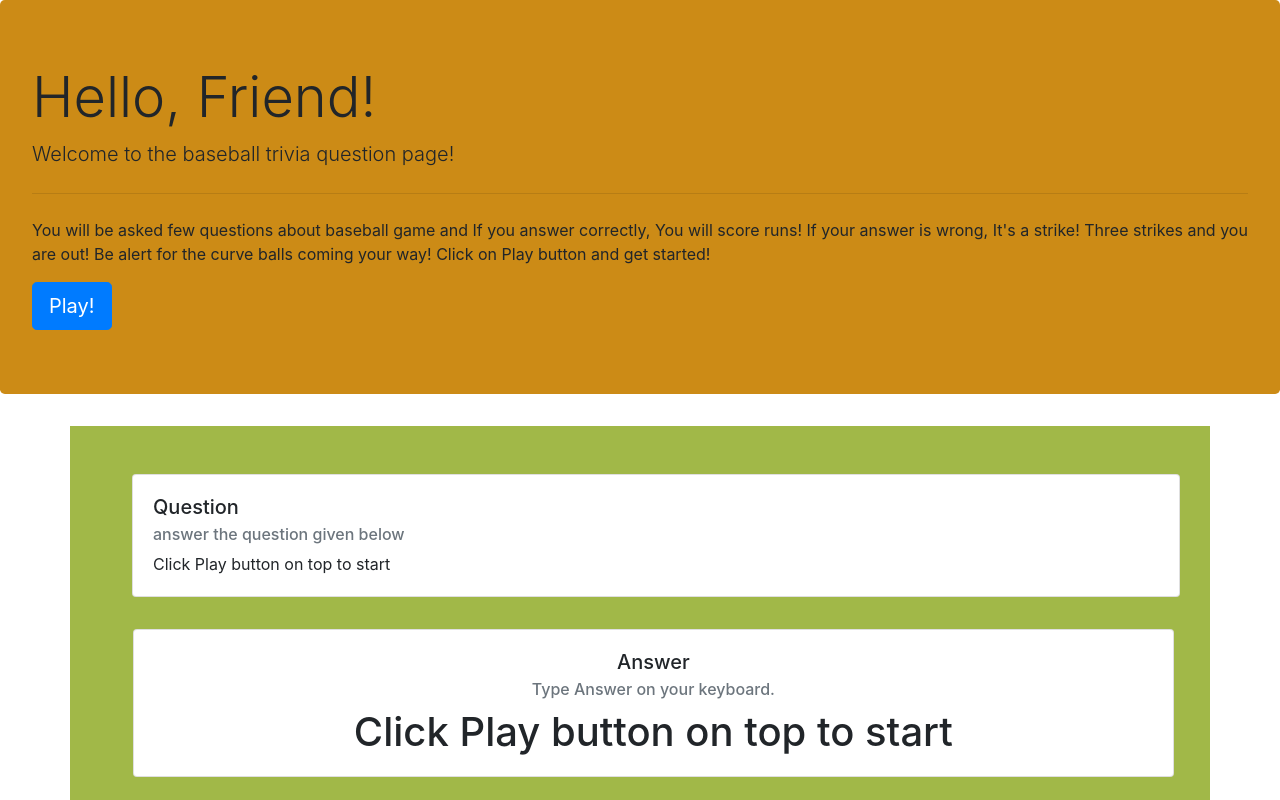
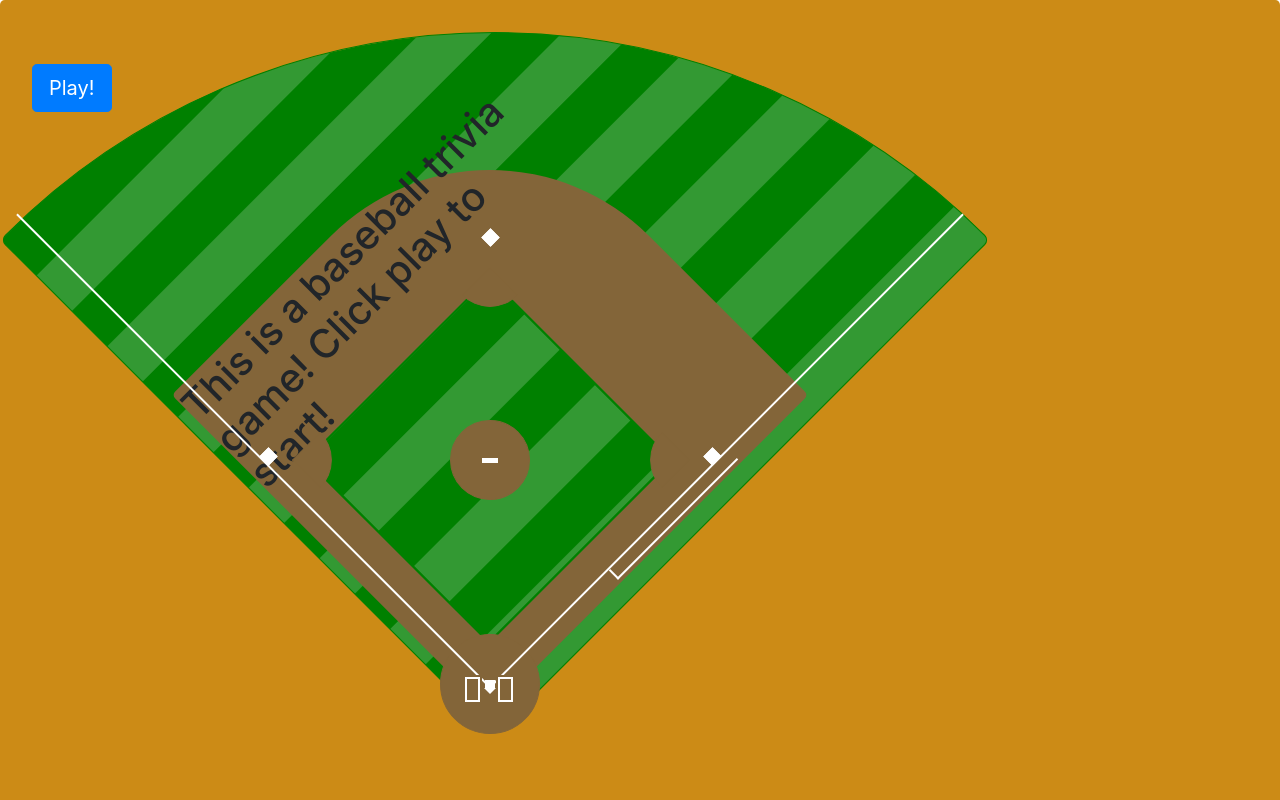
Before and after one commit to JackSparrow114/Word-Guess-Game, a plain HTML site: page index.html in a window 1280 px wide. Shown: the top 800 px of the page. Drawn offline with nearby package versions, Linux system fonts and the light colour scheme.

Commit message:
Added baseball field in the css

```diff
--- /dev/null
+++ b/assets/css/baseball.css
@@ -0,0 +1,202 @@
+
+#stadium {
+    margin: 0 10%;
+    padding: 0 1em;
+}
+
+#field{
+    position:absolute;
+    top:-110px;
+    left:145px;
+    height:700px;
+    width:700px;
+    border-radius:1% 100% 1% 1%;
+    border:1px solid green;
+    background-color:green;
+   -webkit-transform: rotate(-45deg);
+}
+#in-field{
+    position:absolute;
+    top:170px;
+    left:265px;
+    height:450px;
+    width:450px;
+    border-radius:1% 50% 1% 1%;
+    border:1px solid: #836539; /*#9b7653; */
+    background-color:#836539; /*#9b7653;*/
+   -webkit-transform: rotate(-45deg);
+}
+#base-lines{
+    position:absolute;
+    top: -120px;
+    left: 155px;
+    height:670px;
+    width:670px;
+    border-left:2px solid white;
+    border-bottom:2px solid white;
+    -webkit-transform: rotate(-45deg);
+}
+#in-field-grass{
+    position:absolute;
+    top: 330px;
+    left: 359px;
+    height:260px;
+    width:260px;
+    border:2px solid green;
+    background-color:green;
+    -webkit-transform: rotate(-45deg);
+}
+.base{
+    position:absolute;
+    height:13px;
+    width:13px;
+    -webkit-transform: rotate(-45deg);
+    border:1px solid white;
+    background-color:white;
+}
+#first-base{
+    top:450px;
+    left:706px;
+}
+#second-base{
+    top:231px;
+    left:484px;
+}
+#thrid-base{
+    top:450px;
+    left:262px;
+}
+#home-plate{
+    position:absolute;
+    height:9px;
+    width:10px;
+    top:680px;
+    left:485px;
+    border:1px solid white;
+    background-color:white;
+}
+#home-plate:before, #home-plate:after{
+	top: 100%;
+	border: solid transparent;
+	content: " ";
+	height: 0;
+	width: 0;
+	position: absolute;
+	pointer-events: none;
+}
+#home-plate:before{
+    border-color: rgba(194, 225, 245, 0);
+	border-top-color:white;
+	border-width: 6.5px;
+	left: 50%;
+	margin-left: -6.5px;
+}
+#pitchers-mound{
+    position:absolute;
+    top:420px;
+    left:450px;
+    height:80px;
+    width:80px;
+    border-radius:100% 100% 100% 100%;
+    -webkit-transform: rotate(-45deg);
+     border:1px solid #836539;
+    background-color:#836539;
+}
+#pitchers-plate{
+    position:absolute;
+    top:458px;
+    left:482px;
+    height:5px;
+    width:16px;
+    border:1px solid white;
+    background-color:white;
+}
+#vertical{
+    position:absolute;
+    top:14px;
+    left:491px;
+    height:1115px;
+    width:1px;
+    border-left:1px solid black;
+}
+.half-circle{
+    position:absolute;
+    height:40px;
+    width: 40px;
+    -webkit-transform: rotate(-45deg);
+    border:1px solid #836539;
+    background-color:#836539;
+}
+#third-circle{
+    top:440px;
+    left:300px;
+    border-radius:1% 1% 100% 1%;
+}
+#first-circle{
+    top:440px;
+    left:642px;
+    border-radius:100% 1% 1% 1%;
+}
+#second-circle{
+    top:275px;
+    left:470px;
+    border-radius:1% 1% 1% 100%;
+}
+.batters-box{
+    position:absolute;
+    height:25px;
+    width: 15px;
+    border:2px solid white;
+    background-color:#836539;
+    outline: 2px solid #836539;
+}
+#batters-box-right{
+    top:677px;
+    left:465px;
+}
+#batters-box-left{
+    top:677px;
+    left:498px;
+}
+#batting-circle{
+    position:absolute;
+    top:634px;
+    left:440px;
+    height:100px;
+    width:100px;
+    border-radius:100% 100% 100% 100%;
+   -webkit-transform: rotate(-45deg);
+     border:1px solid #836539;
+    background-color:#836539;
+}
+#first-base-thing{
+    top:430px;
+    left:667px;
+    position:absolute;
+    height:170px;
+    width:13px;
+    -webkit-transform: rotate(45deg);
+    border-right:2px solid white;
+    border-bottom:2px solid white;
+}
+
+.mowed-grass{
+     background-color: #ac0;
+    background-image: -webkit-gradient(linear, 0 100%, 100% 0, color-stop(.25, rgba(255, 255, 255, .2)), color-stop(.25, transparent), color-stop(.5, transparent), color-stop(.5, rgba(255, 255, 255, .2)), color-stop(.75, rgba(255, 255, 255, .2)), color-stop(.75, transparent), to(transparent));
+background-image: -webkit-linear-gradient(45deg, rgba(255, 255, 255, .2) 25%, transparent 25%, transparent 50%, rgba(255, 255, 255, .2) 50%, rgba(255, 255, 255, .2) 75%, transparent 75%, transparent);
+background-image: -moz-linear-gradient(45deg, rgba(255, 255, 255, .2) 25%, transparent 25%, transparent 50%, rgba(255, 255, 255, .2) 50%, rgba(255, 255, 255, .2) 75%, transparent 75%, transparent);
+background-image: -ms-linear-gradient(0deg, rgba(255, 255, 255, .2) 25%, transparent 25%, transparent 50%, rgba(255, 255, 255, .2) 50%, rgba(255, 255, 255, .2) 75%, transparent 75%, transparent);
+background-image: -o-linear-gradient(0deg, rgba(255, 255, 255, .2) 25%, transparent 25%, transparent 50%, rgba(255, 255, 255, .2) 50%, rgba(255, 255, 255, .2) 75%, transparent 75%, transparent);
+background-image: linear-gradient(0deg, rgba(255, 255, 255, .2) 25%, transparent 25%, transparent 50%, rgba(255, 255, 255, .2) 50%, rgba(255, 255, 255, .2) 75%, transparent 75%, transparent);
+    -webkit-background-size: 250px 250px;
+    -moz-background-size: 50px 50px;
+    background-size: 200px 200px;
+/* via http://lea.verou.me/2010/12/checkered-stripes-other-background-patterns-with-css3-gradients/ */
+
+    background-color:#ac0
+}
+#about{
+  position:absolute;
+  bottom:10px;
+  right:10px;
+}
--- a/assets/css/style.css
+++ b/assets/css/style.css
@@ -1,5 +1,6 @@
 .jumbotron {
     background-color: #CC8B16;
+    height: 900px;
 }
 
 #restart-button {
@@ -16,6 +17,10 @@
 
 #score-row-2 .col-md-4 {
     margin: 2rem auto;
+}
+
+#intro-text{
+    z-index: 1000;
 }
 
 #que-row {
--- a/index.html
+++ b/index.html
@@ -9,18 +9,38 @@
     <script src="https://code.jquery.com/jquery-3.3.1.slim.min.js" integrity="sha384-q8i/X+965DzO0rT7abK41JStQIAqVgRVzpbzo5smXKp4YfRvH+8abtTE1Pi6jizo" crossorigin="anonymous"></script>
     <script src="https://cdnjs.cloudflare.com/ajax/libs/popper.js/1.14.3/umd/popper.min.js" integrity="sha384-ZMP7rVo3mIykV+2+9J3UJ46jBk0WLaUAdn689aCwoqbBJiSnjAK/l8WvCWPIPm49" crossorigin="anonymous"></script>
     <script src="https://stackpath.bootstrapcdn.com/bootstrap/4.1.1/js/bootstrap.min.js" integrity="sha384-smHYKdLADwkXOn1EmN1qk/HfnUcbVRZyYmZ4qpPea6sjB/pTJ0euyQp0Mk8ck+5T" crossorigin="anonymous"></script>
+    <link rel="stylesheet" type="text/css" media="screen" href="assets/css/baseball.css" />
     <link rel="stylesheet" type="text/css" media="screen" href="assets/css/style.css" />
 
 </head>
 <body>
     <div class="header">
         <div class="jumbotron">
-            <h1 class="display-4">Hello, Friend!</h1>
-            <p class="lead">Welcome to the baseball trivia question page!</p>
-            <hr class="my-4">
-            <p>You will be asked few questions about baseball game and If you answer correctly, You will score runs! If your answer is wrong, It's a strike! Three strikes and you are out! Be alert for the curve balls coming your way! Click on Play button and get started!</p>
-            <a class="btn btn-primary btn-lg" href="#container" role="button" id="play-button">Play!</a>
-            <a class="btn btn-primary btn-lg" href="#container" role="button" id="restart-button">Restart!</a>
+            <div id="stadium">
+                <div id="field" class="mowed-grass"></div>
+                <div id="in-field">
+                    <h1>This is a baseball trivia game! Click play to start!</h1>
+                </div>
+                <div id="in-field-grass" class="mowed-grass"></div>
+                <div id="batting-circle"></div>
+                <div id="first-base" class="base"></div>
+                <div id="second-base" class="base"></div>
+                <div id="thrid-base" class="base"></div>
+                <div id="home-plate"></div>
+                <div id="base-lines"></div>
+                <div id="pitchers-mound"></div>
+                <div id="pitchers-plate"></div>
+                <div id="first-circle" class="half-circle"></div>
+                <div id="second-circle" class="half-circle"></div>
+                <div id="third-circle" class="half-circle"></div>
+                <div id="batters-box-right" class="batters-box"></div>
+                <div id="batters-box-left" class="batters-box"></div>
+                <div id="first-base-thing"></div>
+            </div>
+            <div id="intro-text">
+                <a class="btn btn-primary btn-lg" href="#container" role="button" id="play-button">Play!</a>
+                <a class="btn btn-primary btn-lg" href="#container" role="button" id="restart-button">Restart!</a>
+            </div>
         </div>
     </div>
     <div class="container" id="container">
```
